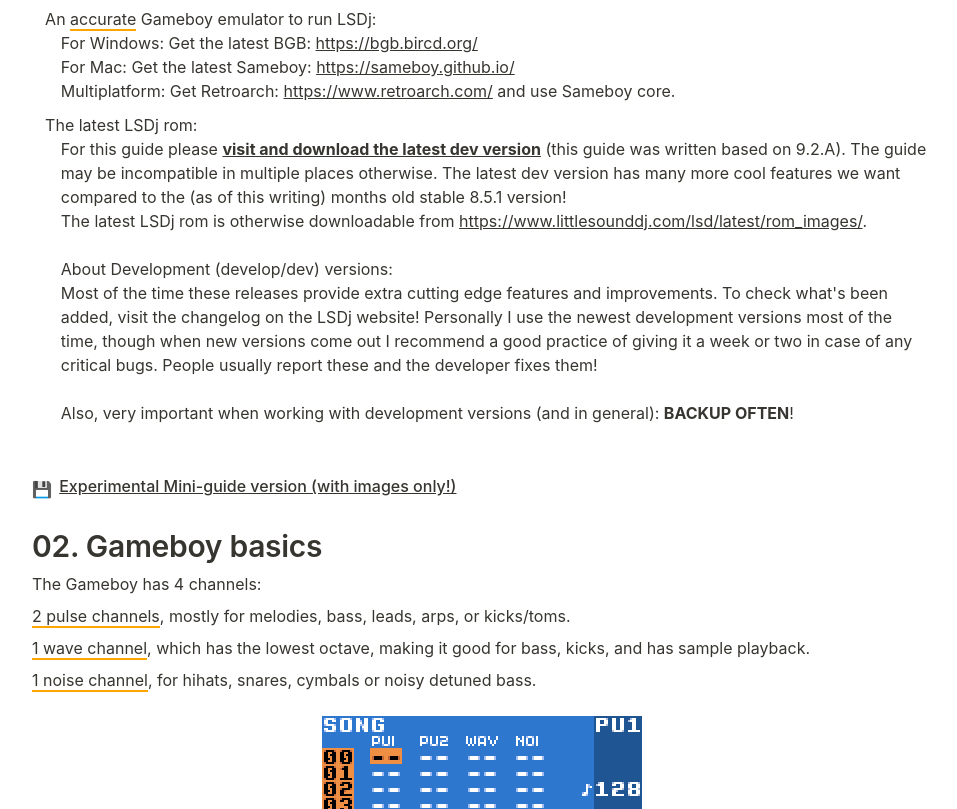
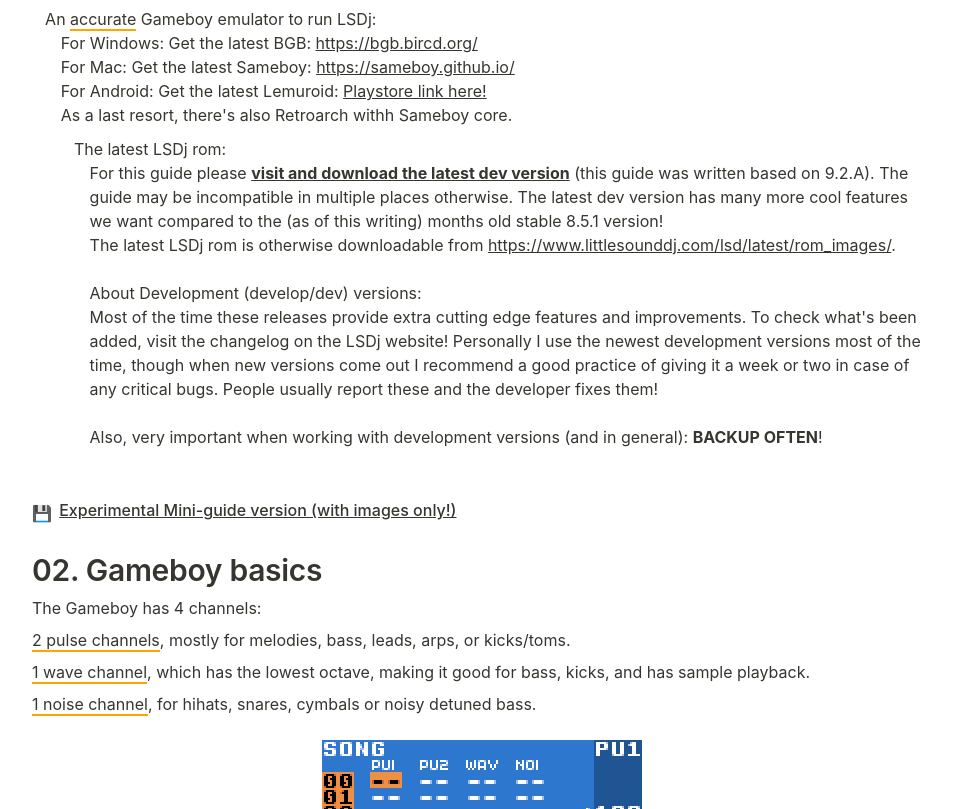
Before and after one commit to LearnLSDj/LearnLSDj.github.io, a plain HTML site: page index.html in a window 1280 px wide. Shown: the part 1165-1974 px from the top of the page, without its empty margins (158-1115 px from the left). Drawn offline with Linux system fonts and the light colour scheme.

Commit message:
Updated emulator list

```diff
--- a/index.html
+++ b/index.html
@@ -643,7 +643,8 @@
 Instead of counting in the standard decimal system going from 0 to 9 before reaching 10, LSDj will be counting numbers from 0 to F (i.e. 0, 1, 2, 3, 4, 5, 6, 7, 8, 9, A, B, C, D, E, F, 10…). It's bit nerdy but in this way you can store big numbers with just <span class="underline">2 digits</span> (e.g. where FF is actually 256).</span></li></ul><ul class="to-do-list"><li><div class="checkbox checkbox-off"></div> <span class="to-do-children-unchecked">An <span class="underline">accurate</span> Gameboy emulator to run LSDj:
 For Windows: Get the latest BGB: <a href="https://bgb.bircd.org/">https://bgb.bircd.org/</a>
 For Mac: Get the latest Sameboy: <a href="https://sameboy.github.io/">https://sameboy.github.io/</a>
-Multiplatform: Get Retroarch: <a href="https://www.retroarch.com/">https://www.retroarch.com/</a> and use Sameboy core.</span></li></ul><ul class="to-do-list"><li><div class="checkbox checkbox-off"></div> <span class="to-do-children-unchecked">The latest LSDj rom:
+For Android: Get the latest Lemuroid: <a href="https://play.google.com/store/apps/details?id=com.swordfish.lemuroid">Playstore link here!</a>
+As a last resort, there's also Retroarch withh Sameboy core.<ul class="to-do-list"><li><div class="checkbox checkbox-off"></div> <span class="to-do-children-unchecked">The latest LSDj rom:
 For this guide please <a href="https://www.littlesounddj.com/lsd/latest/rom_images/develop/"><strong>visit and download the latest dev version</strong></a> (this guide was written based on 9.2.A). The guide may be incompatible in multiple places otherwise. The latest dev version has many more cool features we want compared to the (as of this writing) months old stable 8.5.1 version!
 The latest LSDj rom is otherwise downloadable from <a href="https://www.littlesounddj.com/lsd/latest/rom_images/">https://www.littlesounddj.com/lsd/latest/rom_images/</a>.
 
```
